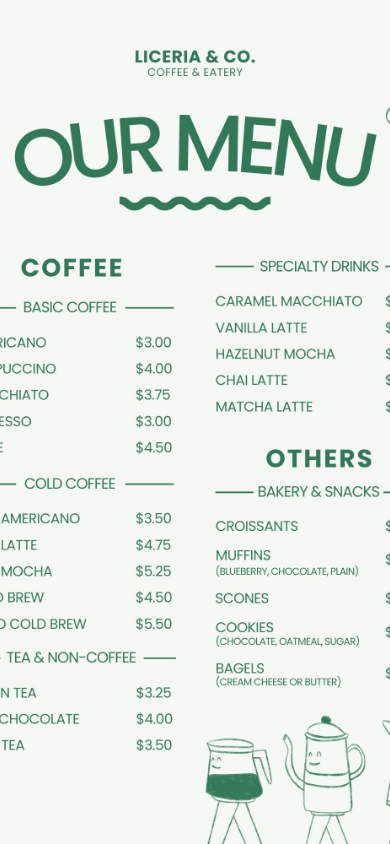
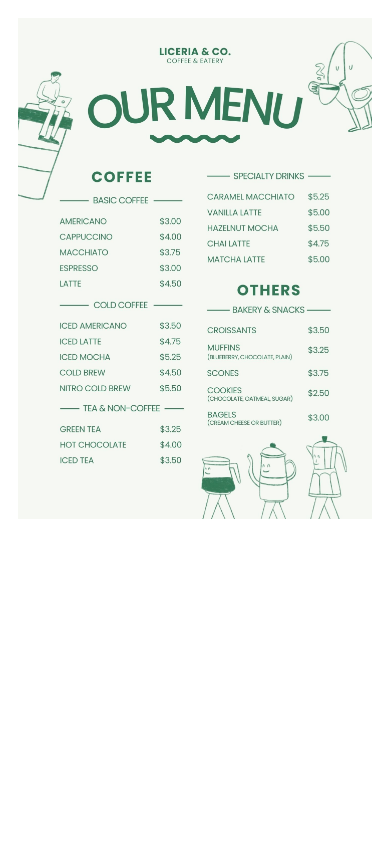
Before and after one commit to bhavanpathak/CafeMenu, a plain HTML site: page index.html in a window 390 px wide. Drawn offline with Linux system fonts and the light colour scheme.

Commit message:
Add files via upload

```diff
--- a/style.css
+++ b/style.css
@@ -1,27 +1,46 @@
 /* Basic styles for the image */
 .image-container {
     text-align: center;
-    padding: 0;
-    margin: 0;
-    height: 100vh; /* Full viewport height */
-    overflow: hidden; /* Prevents any extra space */
+    padding: 10px;
 }
 
 .image-container img {
-    width: 100vw;  /* Full viewport width */
-    height: 100vh; /* Full viewport height */
-    object-fit: cover; /* Ensures the image covers the entire container */
+    max-width: 100%;
+    height: auto;
     display: block;
-    margin: 0;
-    padding: 0; /* Removes any padding */
+    margin: 0 auto;
 }
 
-/* Remove extra space around the image */
-body {
+/* Responsive styles */
+@media only screen and (max-width: 600px) {
+    /* Adjust font sizes */
+    body {
+      font-size: 14px;
+    }
+
+    /* Ensure the image scales properly on mobile */
+    .image-container img {
+        max-width: 100%;
+        height: auto;
+    }
+}
+
+
+
+
+/* body, html {
     margin: 0;
     padding: 0;
+    box-sizing: border-box;
 }
 
-html, body {
-    height: 100%;
+img {
+    width: 100%;
+    height: auto;
 }
+
+@media only screen and (max-width: 600px) {
+    img {
+        width: 100%;
+    }
+} */
```
